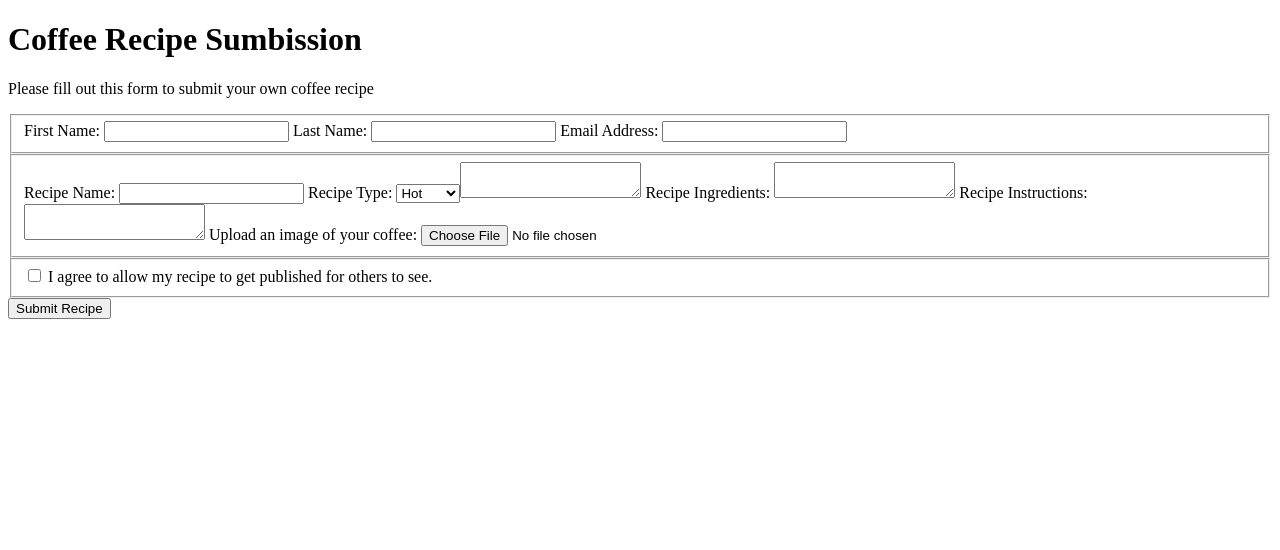
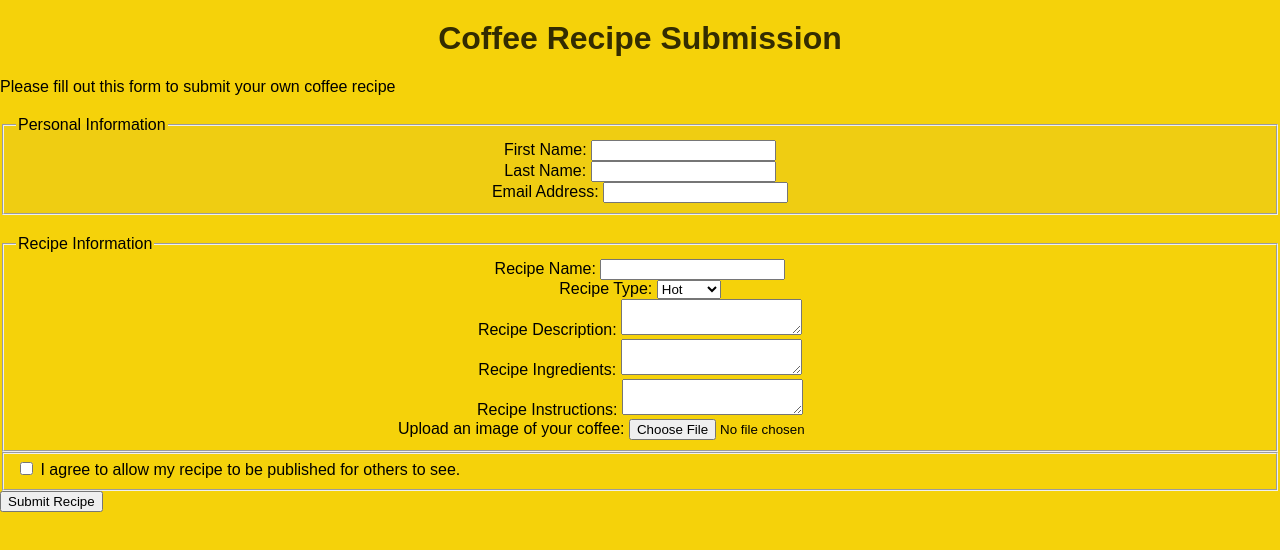
Before and after one commit to Chickalo2000/CoffeeShoppee, a website: page submissionform.html in a window 1280 px wide. Drawn offline with Linux system fonts and the light colour scheme.

Commit message:
made changes to recipe submission form

```diff
--- a/styles.css
+++ b/styles.css
@@ -60,7 +60,5 @@ body {
       box-shadow: 0 0 90px rgba(0, 0, 0, 0.1);
     }
 
-    .globe {
-      height: 200px;
-    }
+
   }
--- /dev/null
+++ b/submissionform.css
@@ -0,0 +1,33 @@
+body {
+    font-family: Arial, sans-serif;
+    margin: 0;
+    padding: 0;
+    background-color: #f5d20a;
+}
+
+#form-title {
+    font-size: 2em;
+    font-style: normal;
+    color: #332c01;
+    font-weight: bold;
+    text-align: center;
+    margin-top: 20px;
+}
+
+#personal-info {
+    background-color: #eecd14ce;
+    display: flex;
+    justify-content: center;
+    align-items: center;
+    flex-direction: column;
+    margin-top: 20px;
+}
+
+#recipe-info {
+    background-color: #f5d20a;
+    display: flex;
+    justify-content: center;
+    align-items: center;
+    flex-direction: column;
+    margin-top: 20px;
+}
--- a/submissionform.html
+++ b/submissionform.html
@@ -4,30 +4,37 @@
     <meta charset="UTF-8">
     <meta name="viewport" content="width=device-width, initial-scale=1.0">
     <title>Recipe Submission</title>
+    <link rel="stylesheet" href="submissionform.css">
+
 </head>
 <body>
-    <h1>Coffee Recipe Sumbission</h1>
+    <h1 id="form-title">Coffee Recipe Submission</h1>
     <p>Please fill out this form to submit your own coffee recipe</p>
     <form action="submission.php" method="post">
-        <fieldset>
+        <fieldset id="personal-info">
+            <legend>Personal Information</legend>
             <label for="first-name">First Name: <input id="first-name" type="text" required></label>
             <label for="last-name">Last Name: <input id="first-name" type="text" required></label>
             <label for="email">Email Address: <input id="email address" type="text" required></label>
         </fieldset>
-        <fieldset>
-            <label for="recipe-name">Recipe Name: <input id="recipe-name" type="text" required></label>
+        <fieldset id="recipe-info">
+            <legend>Recipe Information</legend>
+            <label for="recipe-name">Recipe Name: <input id="recipe-name" type="text" required>
+            </label>
             <label for="recipe-type">Recipe Type: <select id="recipe-type" required>
                 <option value="hot">Hot</option>
                 <option value="cold">Cold</option>
                 <option value="frozen">Frozen</option>
+            </select></label>
             <label for="recipe-description">Recipe Description: <textarea id="recipe-description" required></textarea></label>
+
             <label for="recipe-ingredients">Recipe Ingredients: <textarea id="recipe-ingredients" required></textarea></label>
             <label for="recipe-instructions">Recipe Instructions: <textarea id="recipe-instructions" required></textarea></label>
             <label>Upload an image of your coffee: <input type="file" id="corresponding coffee image" for="profile-picture"/></label>
         </fieldset>
         <fieldset>
-            <label for="terms-and-conditions">
-                <input id="terms-and-conditions" type="checkbox" required /> I agree to allow my recipe to get published for others to see.
+            <label>
+                <input id="recipe-submission" type="checkbox" required /> I agree to allow my recipe to be published for others to see.
               </label>
         </fieldset>
         <button type="submit">Submit Recipe</button>
```
Also changed, not shown: index.html (+4 -0 lines).
